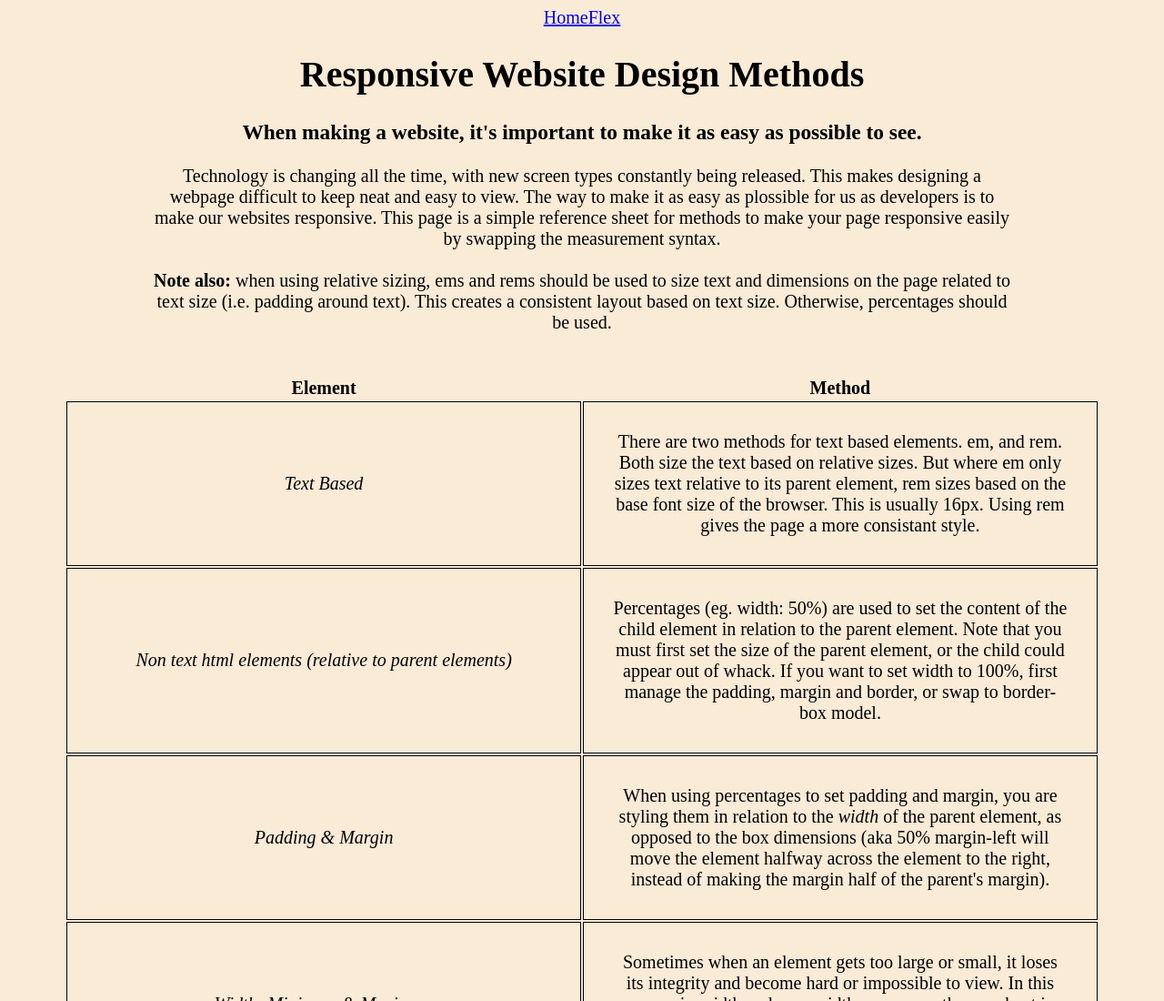
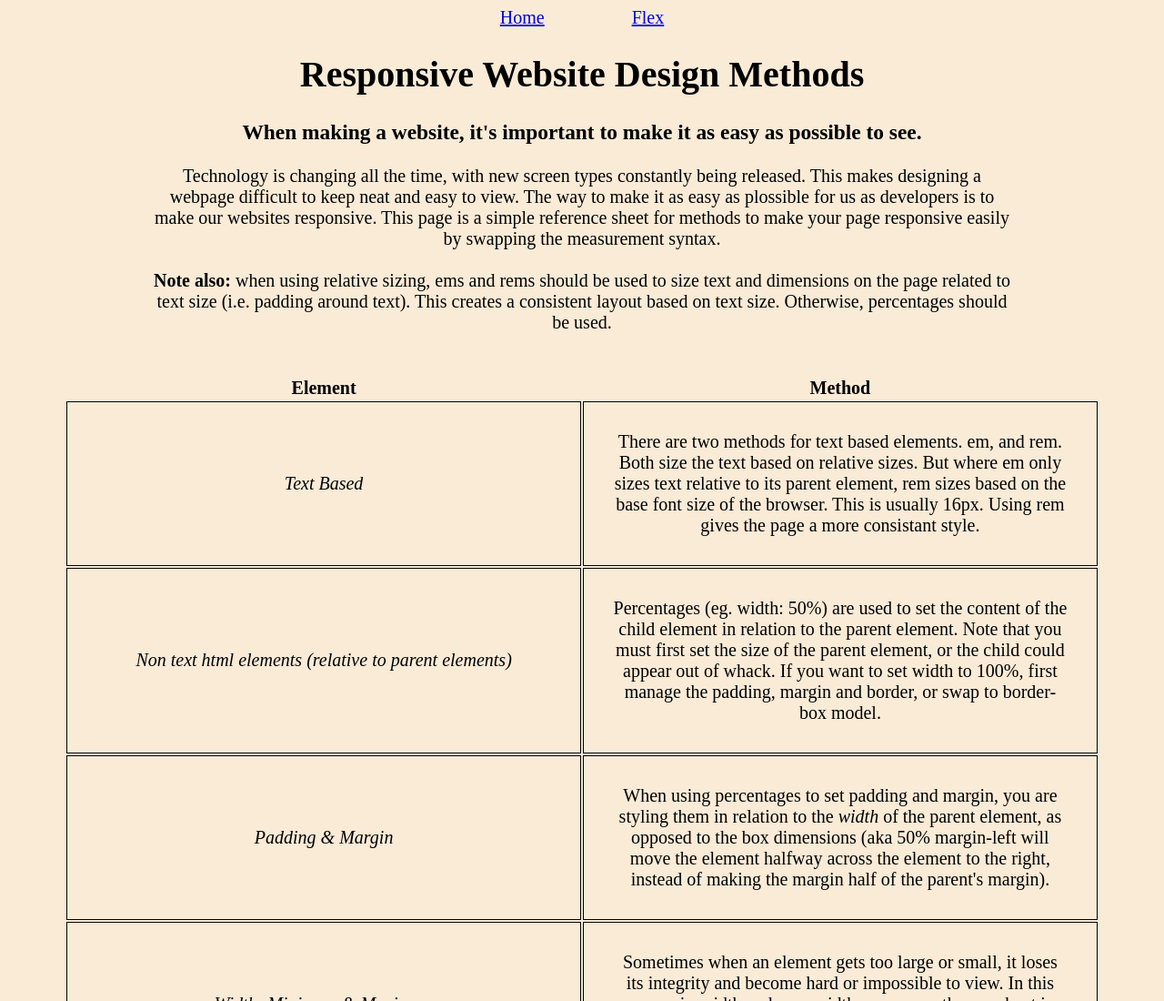
Before and after one commit to JimmyEllercamp/responsivedesign, a plain HTML site: page index.html in a window 1280 px wide. Shown: the top 1100 px of the page at 91% size. Drawn offline with Linux system fonts and the light colour scheme.

Commit message:
added space for the nav bar

```diff
--- a/style.css
+++ b/style.css
@@ -24,8 +24,8 @@ header p {
     margin: 0 auto;
 }
 
-header .nav {
-    margin-left: 3rem;
+nav a{
+    margin: 3rem;
 }
 
 .media-queries-section p {
```
